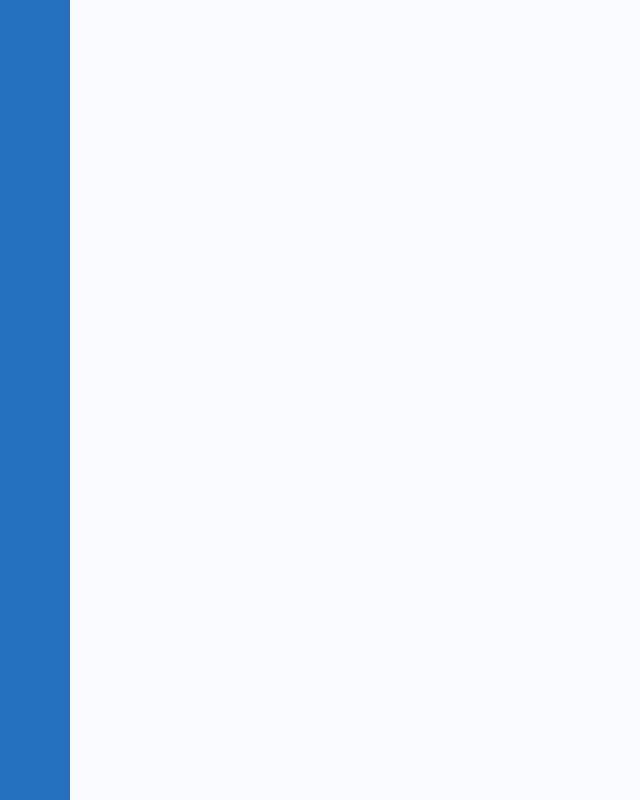
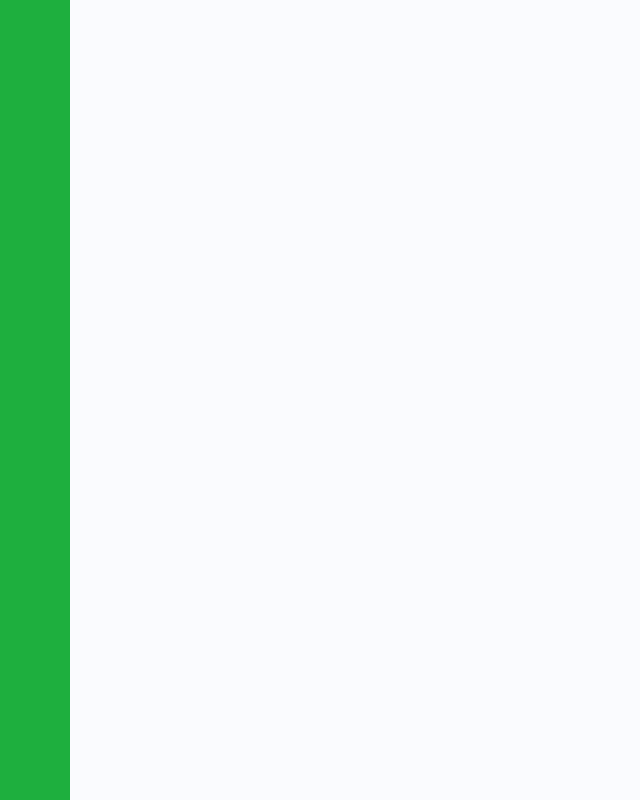
Before and after one commit to Bfarez21/TFC-Fronted-M4A, an Angular app: page / in a window 1280 px wide. Shown: the whole page, without its empty margins (0-640 px from the left). Built offline with nearby package versions, Linux system fonts and the light colour scheme; some icons are missing.

Commit message:
Prueba de color 2

```diff
--- a/src/styles.css
+++ b/src/styles.css
@@ -42,7 +42,7 @@ body {
     min-width: 70px;
     z-index: 1000;
     transition: all .25s ease-in-out;
-    background-color: #2670c0;
+    background-color: #1eaf3e;
     display: flex;
     flex-direction: column;
 }
```
